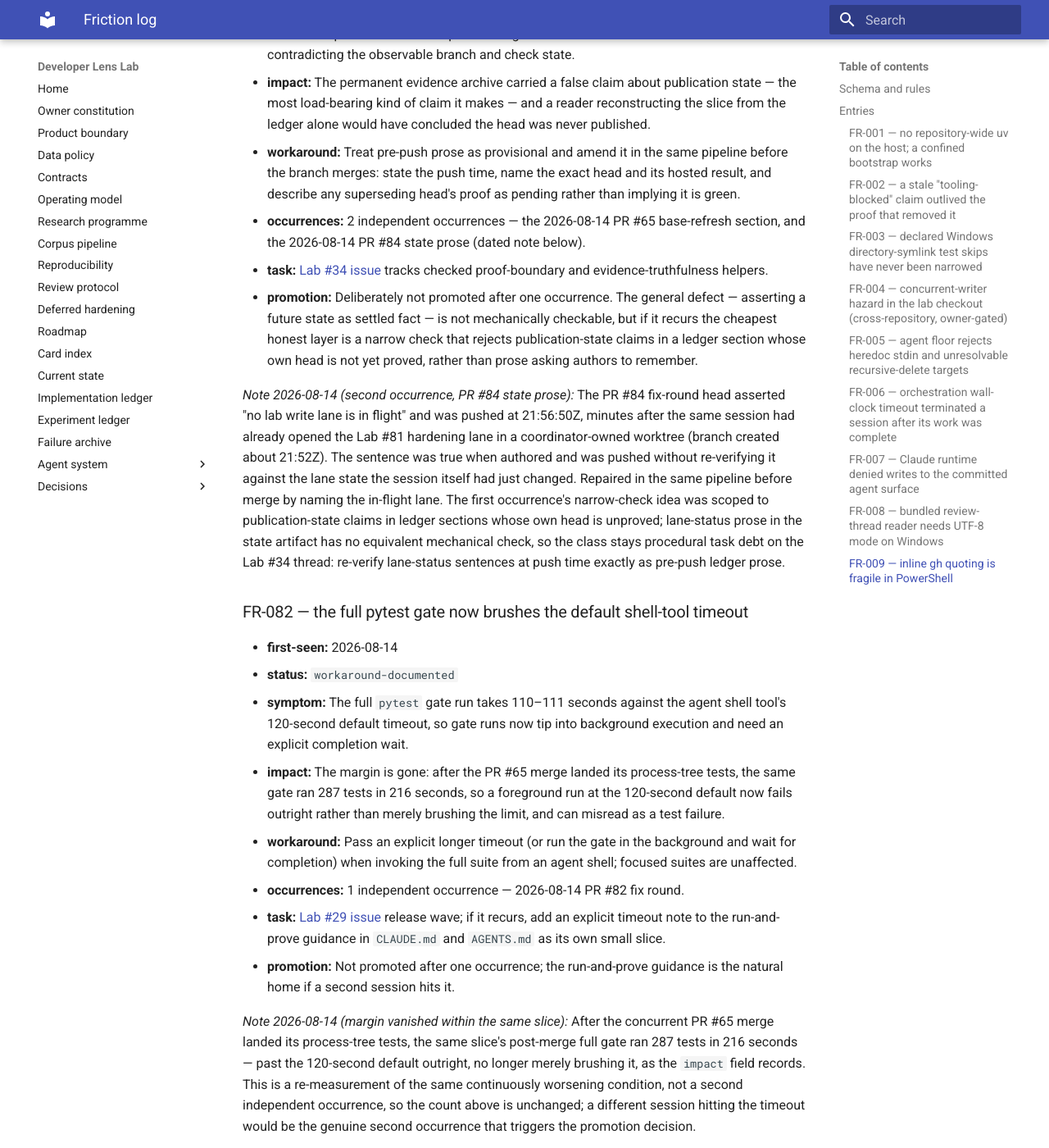
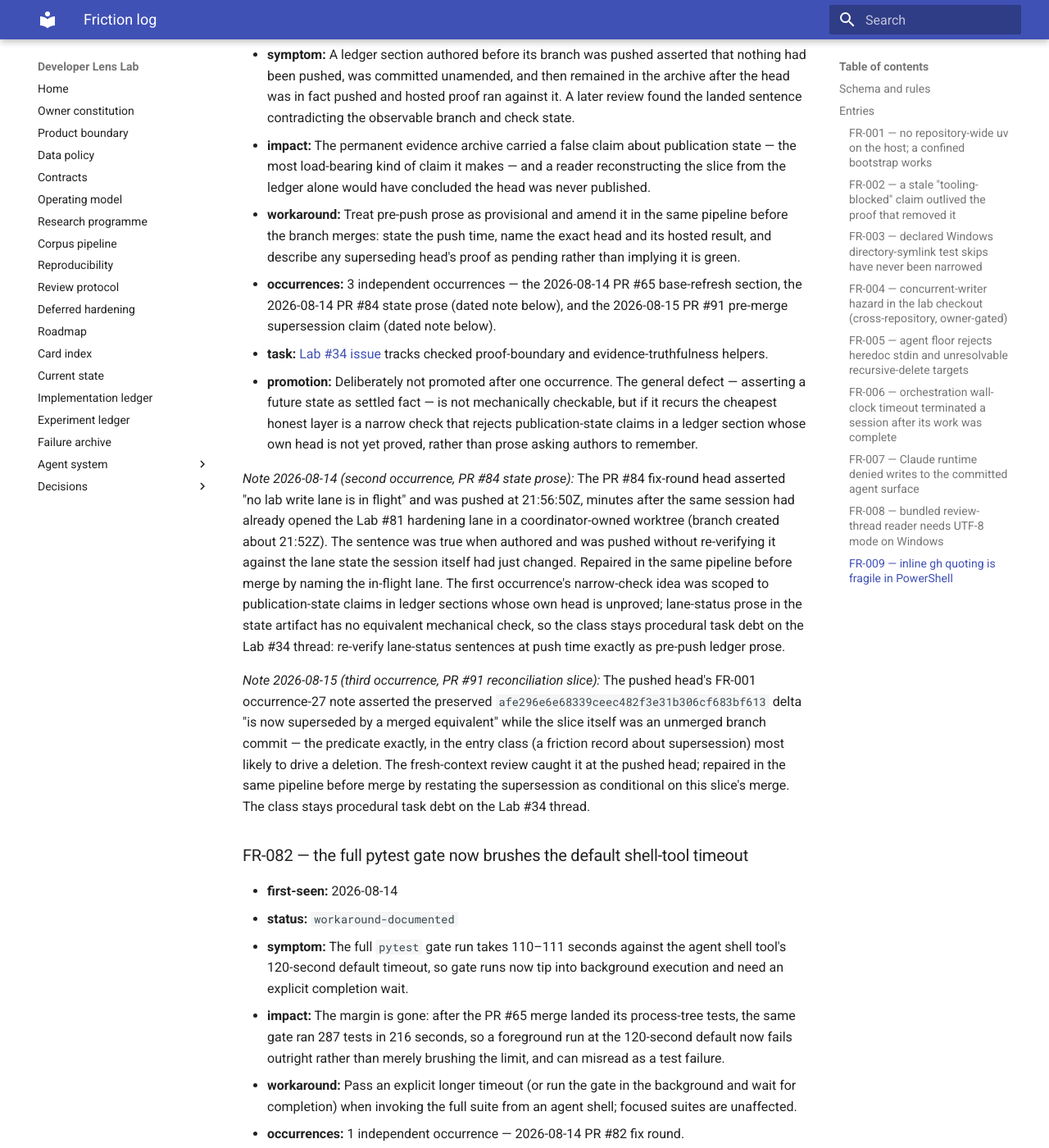
Before and after one commit to Chris0Jeky/developer-lens-lab, an MkDocs documentation site: the page built from docs/agent-system/FRICTION_LOG.md, in a window 1280 px wide and 1400 px high, scrolled down 69154 px. Shown: the whole window at 82% size. Built offline with MkDocs 1.6.1 and Material for MkDocs 9.7.7, drawn with Linux system fonts in a browser that asks for light colours; some of the changed text lies outside the part shown.

Commit message:
docs: land the review fix round - conditional supersession and FR-081 occurrence 3
Restate the afe296e supersession as conditional on this slice's merge
(the pushed claim was FR-081's predicate; occurrence 3 recorded with a
dated note), qualify the note's own q-11 reference, close the FR-001
count-vs-list drift by enumerating the Lane-P occurrence-22 item,
re-anchor FR-090's promotion on the existing dll-reviewer.md binding,
and name PR #84 as the completed reconciliation's antecedent.

Claude-Session: https://claude.ai/code/session_011zPqcb81o5S6fuzzCqdhvm

```diff
--- a/docs/agent-system/FRICTION_LOG.md
+++ b/docs/agent-system/FRICTION_LOG.md
@@ -94,7 +94,11 @@ Rules that bind entries:
   repository-external bootstrap then ran the full locked gate — see FR-060 for why an in-worktree
   cache directory breaks the verifier walk), and 2026-08-13 (no PATH `uv` and no host-interpreter
   `uv` module; the already-promoted repository-external confined bootstrap restored `uv 0.12.3` and
-  `uv sync --locked --all-groups` succeeded), and 2026-08-14 (no PATH `uv` and no host-interpreter
+  `uv sync --locked --all-groups` succeeded), and 2026-08-13 (the Lane-P dedicated worktree had
+  neither a project interpreter nor a host-interpreter `uv` module; the external temporary
+  bootstrap restored `uv 0.12.3` for its focused integrity proof and declared gate — previously
+  recorded only by the Lane-P occurrence-22 note below, which left this list one item short of
+  the count), and 2026-08-14 (no PATH `uv` and no host-interpreter
   `uv` module during the changelog-synchronisation slice; the FR-050-selected reversible
   user-level module route restored `uv 0.12.4` inside the proved range; the locked sync and the
   full declared gate ran green through it — see the dated occurrence-23 note below), 2026-08-14
@@ -253,11 +257,12 @@ separate occurrence. No protected bytes, global install, or lockfile mutation oc
 
 _Note 2026-08-15 (occurrence 27, post-wave reconciliation slice):_ Bare `uv` was absent and the
 installed Python-module route `python -m uv 0.12.4` ran the locked sync and the complete declared
-gate green (310 passed) at main `0fd8a50a39bb6632e21982c33c6a5c409a6fcf6f`. The same slice landed
-the `docs/CURRENT_STATE.md` q-11 qualification that the occurrence-24 note above records as
-authored on the preserved, unpushed `afe296e6e68339ceec482f3e31b306cf683bf613`; that preserved
-delta is now superseded by a merged equivalent, unblocking the branch's disposition tracked on
-issue #77 comment `5301895208`. No protected bytes, global install, or lockfile mutation occurred.
+gate green (310 passed) at main `0fd8a50a39bb6632e21982c33c6a5c409a6fcf6f`. The same slice
+authored the `docs/CURRENT_STATE.md` `Chris0Jeky/developer-lens-lab::HUMAN_TODO.md::q-11`
+qualification that the occurrence-24 note above records as preserved on the unpushed
+`afe296e6e68339ceec482f3e31b306cf683bf613`; once this slice merges, that preserved delta is
+superseded and the branch disposition tracked on issue #77 comment `5301895208` unblocks. No
+protected bytes, global install, or lockfile mutation occurred.
 
 ### FR-002 — a stale "tooling-blocked" claim outlived the proof that removed it
 
@@ -2439,8 +2444,9 @@ the no-structural-fix conclusion is unchanged at four.
 - **workaround:** Treat pre-push prose as provisional and amend it in the same pipeline before the
   branch merges: state the push time, name the exact head and its hosted result, and describe any
   superseding head's proof as pending rather than implying it is green.
-- **occurrences:** 2 independent occurrences — the 2026-08-14 PR #65 base-refresh section, and the
-  2026-08-14 PR #84 state prose (dated note below).
+- **occurrences:** 3 independent occurrences — the 2026-08-14 PR #65 base-refresh section, the
+  2026-08-14 PR #84 state prose (dated note below), and the 2026-08-15 PR #91 pre-merge
+  supersession claim (dated note below).
 - **task:** [Lab #34 issue](https://github.com/Chris0Jeky/developer-lens-lab/issues/34) tracks
   checked proof-boundary and evidence-truthfulness helpers.
 - **promotion:** Deliberately not promoted after one occurrence. The general defect — asserting a
@@ -2457,6 +2463,14 @@ naming the in-flight lane. The first occurrence's narrow-check idea was scoped t
 publication-state claims in ledger sections whose own head is unproved; lane-status prose in the
 state artifact has no equivalent mechanical check, so the class stays procedural task debt on the
 Lab #34 thread: re-verify lane-status sentences at push time exactly as pre-push ledger prose.
+
+_Note 2026-08-15 (third occurrence, PR #91 reconciliation slice):_ The pushed head's FR-001
+occurrence-27 note asserted the preserved `afe296e6e68339ceec482f3e31b306cf683bf613` delta "is now
+superseded by a merged equivalent" while the slice itself was an unmerged branch commit — the
+predicate exactly, in the entry class (a friction record about supersession) most likely to drive
+a deletion. The fresh-context review caught it at the pushed head; repaired in the same pipeline
+before merge by restating the supersession as conditional on this slice's merge. The class stays
+procedural task debt on the Lab #34 thread.
 
 ### FR-082 — the full pytest gate now brushes the default shell-tool timeout
 
@@ -2684,7 +2698,9 @@ retry, content inspection, or deletion was attempted.
 - **task:** [Lab #34 comment 5301830192](https://github.com/Chris0Jeky/developer-lens-lab/issues/34#issuecomment-5301830192)
   is the durable capture; this entry lands at the first free identifier after PR #90's FR-088 and
   FR-089 merged, as that capture reserved.
-- **promotion:** Not promoted after one occurrence. At a second independent recurrence, the
-  cheapest enforcing layer is one line in the reviewer delegation guidance in
-  [PROMPT_LIBRARY.md](PROMPT_LIBRARY.md) requiring the patch to be supplied as content or a path,
-  never as a command for the reviewer to execute.
+- **promotion:** Not promoted after one occurrence. The violated layer already exists:
+  `.claude/agents/dll-reviewer.md` binds the coordinator to hand the reviewer the exact diff as a
+  pasted patch or an explicit changed-file list, and the PR #87 brief bypassed that binding rather
+  than exposing a missing rule. At a second independent recurrence, the cheapest enforcing layer
+  is a delegation-template line in [PROMPT_LIBRARY.md](PROMPT_LIBRARY.md) that references the
+  existing agent-definition binding — not a duplicate prose rule that could drift from it.
```
Also changed, not shown: docs/CURRENT_STATE.md (+1 -1 lines).
